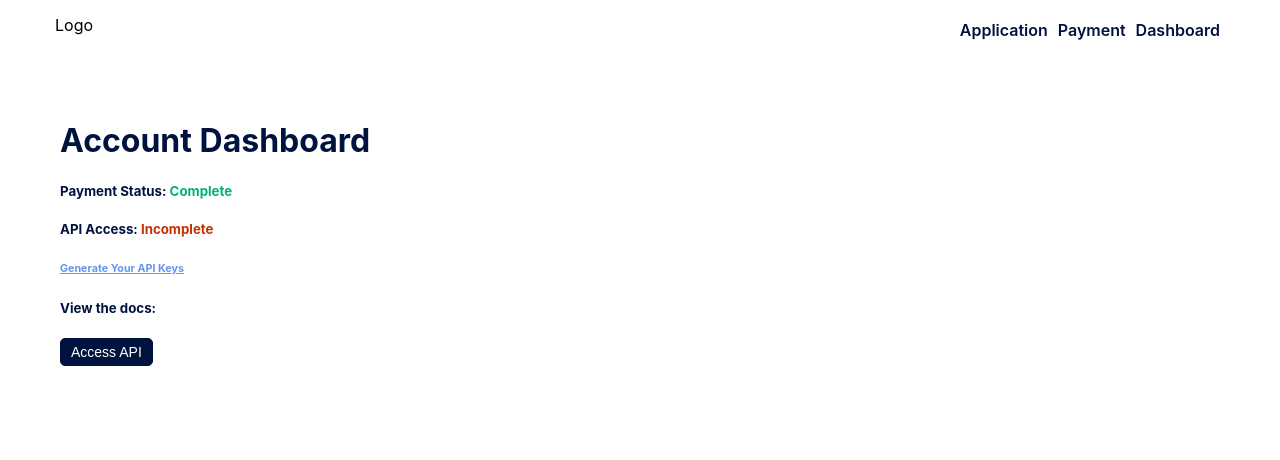
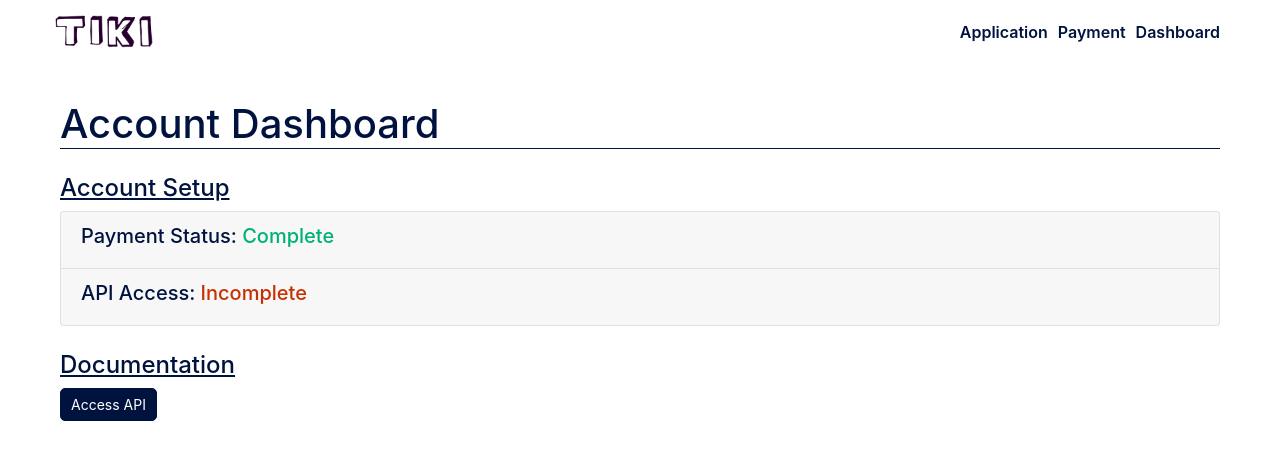
Before and after one commit to tiki-deprecated/website-console-frontend, a Next.js app: page /dashboard in a window 1280 px wide. Shown: the top 460 px of the page. Built offline with nearby package versions, Linux system fonts and the light colour scheme; no server answers.

Commit message:
Update Account Dashboard page & Add Toggle to Application to show Applied status

```diff
--- a/components/Navigation.js
+++ b/components/Navigation.js
@@ -1,3 +1,4 @@
+import Image from 'next/image';
 import Link from 'next/link';
 import React from 'react';
 
@@ -10,7 +11,8 @@ function Navigation() {
                 <ul>
                     <li>
                         <Link className="logo" href="/">
-                            <a>Logo</a>
+                            <a><Image src='/TIKI_logo_black.png' width={100} height={33}/>
+                            </a>
                         </Link>
                     </li>
                     <li>
--- a/package.json
+++ b/package.json
@@ -16,6 +16,7 @@
     "@auth0/nextjs-auth0": "^1.3.0",
     "axios": "^0.21.1",
     "jsonwebtoken": "^8.5.1",
+    "netlify": "^6.1.28",
     "netlify-lambda": "^2.0.5",
     "next": "10.2.0",
     "react": "17.0.2",
--- a/pages/_app.js
+++ b/pages/_app.js
@@ -11,6 +11,8 @@ function MyApp({ Component, pageProps }) {
     clientId={process.env.NEXT_PUBLIC_AUTH0_CLIENT_ID}
     redirectUri={process.env.NEXT_PUBLIC_AUTH0_CALLBACK_URI}
   >
+    <link rel="stylesheet" href="https://cdn.jsdelivr.net/npm/bootstrap@4.6.0/dist/css/bootstrap.min.css" integrity="sha384-B0vP5xmATw1+K9KRQjQERJvTumQW0nPEzvF6L/Z6nronJ3oUOFUFpCjEUQouq2+l" crossorigin="anonymous"></link>
+
     <Navigation/>
     <div className="pageWrapper">
       <Component {...pageProps} />
--- a/pages/dashboard.js
+++ b/pages/dashboard.js
@@ -1,18 +1,48 @@
+import { Accordion, Button, Card } from 'react-bootstrap';
+
 import Link from 'next/link';
 import ReadmeLogin from '../components/ReadmeLogin';
 import styles from '../styles/Dashboard.module.css';
+import { useAuth0 } from '@auth0/auth0-react';
 
 export default function Dashboard() {
+    const {
+        isAuthenticated,
+    } = useAuth0();
 
     return (
         <div className={styles.container}>
-            <h1>Account Dashboard</h1>
+            <h1 className={styles.pageTitle}>Account Dashboard</h1>
             <div className={styles.dashboardContainer}>
-                <h5>Payment Status: <span className={styles.complete}>Complete</span></h5>
-                <h5>API Access: <span className={styles.incomplete}>Incomplete</span></h5>
-                <Link href='/dashboard'><a><h6 className={styles.link}>Generate Your API Keys</h6></a></Link>
-                <h5>View the docs:</h5>
-                <ReadmeLogin/>
+                <h4 className={styles.sectionTitle}>Account Setup</h4>
+                <Accordion>
+                    <Card>
+                        <Accordion.Toggle className={styles.accordionToggle} as={Card.Header} eventKey="0">
+                            <h5>Payment Status: <span className={styles.complete}>Complete</span></h5>
+                        </Accordion.Toggle>
+                        <Accordion.Collapse eventKey="0">
+                            <Card.Body className={styles.accordionBody}>
+                                <h6>Payment History</h6>
+                                <p>5/1/2021 - $1</p>
+                            </Card.Body>
+                        </Accordion.Collapse>
+                    </Card>
+                    <Card>
+                        <Accordion.Toggle className={styles.accordionToggle} as={Card.Header} eventKey="1">
+                            <h5>API Access: <span className={styles.incomplete}>Incomplete</span></h5>
+                        </Accordion.Toggle>
+                        <Accordion.Collapse eventKey="1">
+                            <Card.Body className={styles.accordionBody}>
+                                <Link href='/dashboard'><a><h6 className={styles.link}>Generate Your API Keys</h6></a></Link>
+                            </Card.Body>
+                        </Accordion.Collapse>
+                    </Card>
+                </Accordion>
+
+
+
+                <h4 className={styles.sectionTitle}>Documentation</h4>
+                <ReadmeLogin />
             </div>
 
         </div>
--- a/styles/Dashboard.module.css
+++ b/styles/Dashboard.module.css
@@ -34,3 +34,17 @@
     background-color: #fff;
     color: #00133f;
 }
+.dashboardContainer{
+    margin-top: 20px;
+}
+.pageTitle{
+    border-bottom: #00133f solid 1px;
+}
+.sectionTitle{
+    margin-top: 25px;
+    text-decoration: underline;
+}
+/* Override Bootstrap Styles */
+.accordionToggle{
+    cursor: pointer;
+}
```
Also changed, not shown: pages/application.js (+19 -4 lines), styles/Application.module.css (+7 -0 lines), public/TIKI_logo_black.png (added), styles/globals.css (line endings or trailing spaces), 1 other file (tests, documents, lock files or other folders).
